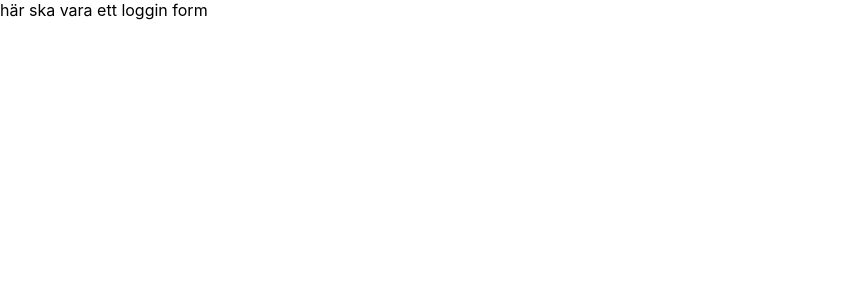
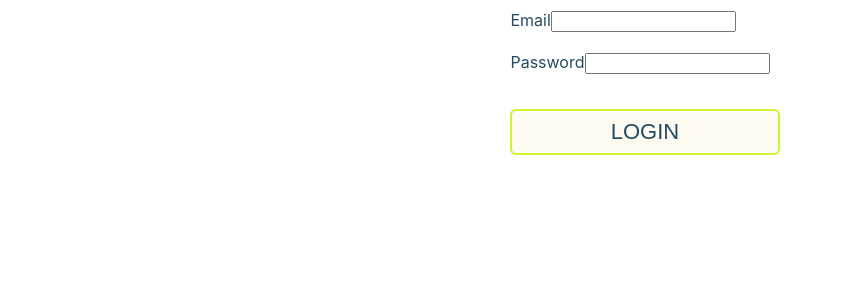
Before and after one commit to annatakman/Final-Project-Frontend, a React (Create React App) app: page /login in a window 1280 px wide. Shown: the top 300 px of the page, without its empty margins (0-842 px from the left). Built offline with nearby package versions, Linux system fonts and the light colour scheme.

Commit message:
added form to login in utan function

```diff
--- a/src/components/Login.js
+++ b/src/components/Login.js
@@ -1,8 +1,44 @@
-import React from "react";
-//import styled from "styled-components";
+import React, { useState } from "react";
+import styled from "styled-components";
 import { Link } from "react-router-dom";
-//import { Button } from "./Button";
+import { Button } from "./Button";
+
+//const LOGIN_URL = "http://localhost:8080/sessions";
+
+const Section = styled.section`
+  display: flex;
+  flex-direction: column;
+  align-items: center;
+  a {
+    text-decoration: none;
+  }
+`;
+
+const Form = styled.form`
+  display: flex;
+  flex-direction: column;
+  label {
+    margin: 10px;
+    color: #254b62;
+  }
+`;
 
 export const Login = () => {
-  return <div> här ska vara ett loggin form</div>;
+  const handleLogin = (event) => {};
+  return (
+    <Section>
+      <Form onSubmit={handleLogin}>
+        <label for="email">
+          Email
+          <input type="email" id="email" name="email" />
+        </label>
+        <label for="password">
+          Password
+          <input type="password" id="password" name="password" />
+        </label>
+
+        <Button type="submit" title="Login" />
+      </Form>
+    </Section>
+  );
 };
```
